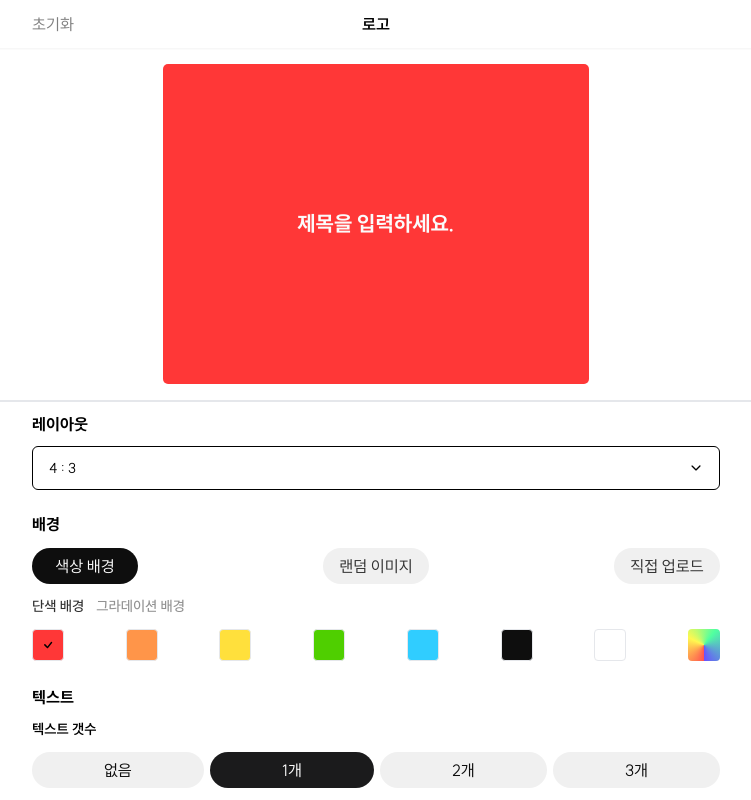
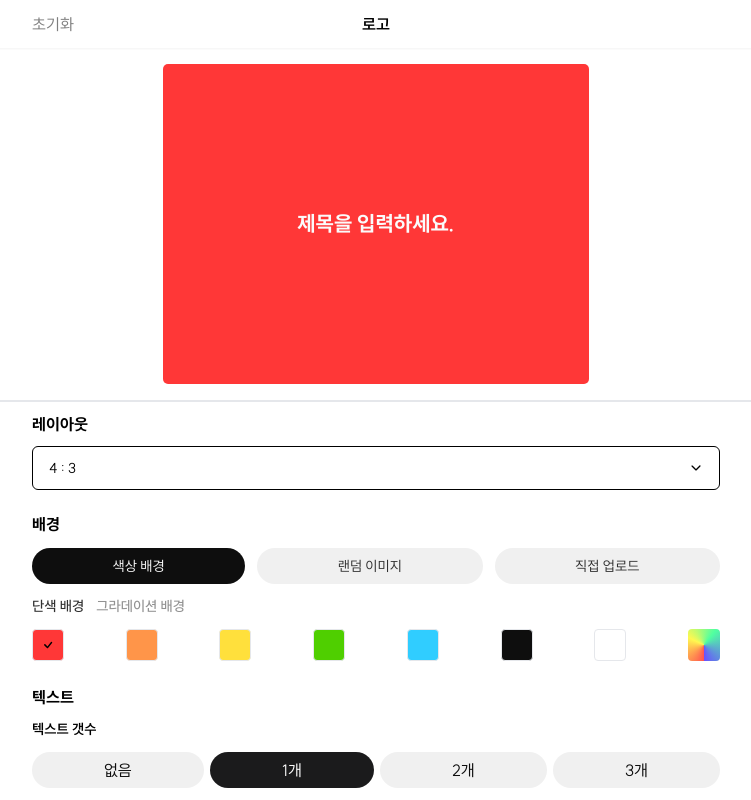
Before and after one commit to Yangjaecheon-Otter-Guardians/simple-thumbnail, a React (Create React App) app in the folder frontend/: page / in a window 1280 px wide. Shown: the top 800 px of the page, without its empty margins (264-1015 px from the left). Built offline with nearby package versions, Linux system fonts and the light colour scheme.

Commit message:
fix : ui

```diff
--- a/frontend/public/index.html
+++ b/frontend/public/index.html
@@ -20,9 +20,6 @@
     <meta name="twitter:image" content="%PUBLIC_URL%/ogimage.png" />
     <meta property="og:url" content="https://simple-thumbnail.com/" />
     <meta name="canonical" href="https://simple-thumbnail.com/" />
-    <!-- 로고랑 url은 나중에 추가되면 추가
-    <meta property="og:image" content="%PUBLIC_URL%/logo180.png" />
-    <meta name="twitter:image" content=""> -->
     <!-- Google tag (gtag.js) -->
     <script async src="https://www.googletagmanager.com/gtag/js?id=G-QFS6NJQ907"></script>
     <script>
--- a/frontend/src/components/ImageUploader.tsx
+++ b/frontend/src/components/ImageUploader.tsx
@@ -27,9 +27,9 @@ const ImageUploader = () => {
   return (
     <div className="md:w-full h-fit">
       <label className="cursor-pointer">
-        <div className="w-full gap-2  h-12 border-input-border-default border-2 rounded-lg flex justify-center items-center md:cursor-pointer">
+        <div className="w-full gap-2 h-12 border-input-border-default border-2 rounded-lg flex justify-center items-center md:cursor-pointer">
           <Icon className=" w-6 h-6" icon="ph:upload-simple" />
-          <div>이미지 업로드</div>
+          <div className="text-sm">이미지 업로드</div>
         </div>
         <input className="hidden" type="file" onChange={(e) => insertImage(e)} />
       </label>
--- a/frontend/src/components/UnsplashUploader.tsx
+++ b/frontend/src/components/UnsplashUploader.tsx
@@ -43,7 +43,7 @@ const UnsplashUploader = () => {
           }
         >
           <Icon className={'w-6 h-6 ' + `${isLoading && `animate-spinner`}`} icon="tabler:refresh" vFlip={true} />
-          <div>Unsplash 랜덤 이미지 삽입</div>
+          <div className="text-sm">Unsplash 랜덤 이미지 삽입</div>
         </div>
       </button>
       <label className={`${isBright ? 'text-darken' : 'text-muted'} flex justify-start items-center mt-3`}>
--- a/frontend/src/sections/BackgroundTool.tsx
+++ b/frontend/src/sections/BackgroundTool.tsx
@@ -12,9 +12,9 @@ function BackgroundTool() {
   return (
     <div className="w-full">
       <div className="font-bold py-3">배경</div>
-      <div className="w-full flex justify-between">
+      <div className="w-full flex gap-[12px] justify-between text-sm">
         <button
-          className={`w-[106px] h-[36px] rounded-[50px] ${tab === '1' ? 'bg-primary-100' : 'bg-on-surface'} ${
+          className={`grow h-[36px] rounded-[50px] ${tab === '1' ? 'bg-primary-100' : 'bg-on-surface'} ${
             tab === '1' ? 'text-lighten' : 'text-darken'
           }`}
           value="1"
@@ -23,7 +23,7 @@ function BackgroundTool() {
           색상 배경
         </button>
         <button
-          className={`w-[106px] h-[36px] rounded-[50px] ${tab === '2' ? 'bg-primary-100' : 'bg-on-surface'} ${
+          className={`h-[36px] grow rounded-[50px] ${tab === '2' ? 'bg-primary-100' : 'bg-on-surface'} ${
             tab === '2' ? 'text-lighten' : 'text-darken'
           }`}
           value="2"
@@ -32,7 +32,7 @@ function BackgroundTool() {
           랜덤 이미지
         </button>
         <button
-          className={`font-SUIT w-[106px] h-[36px] rounded-[50px] ${tab === '3' ? 'bg-primary-100' : 'bg-on-surface'} ${
+          className={`font-SUIT grow h-[36px] rounded-[50px] ${tab === '3' ? 'bg-primary-100' : 'bg-on-surface'} ${
             tab === '3' ? 'text-lighten' : 'text-darken'
           }`}
           value="3"
```
